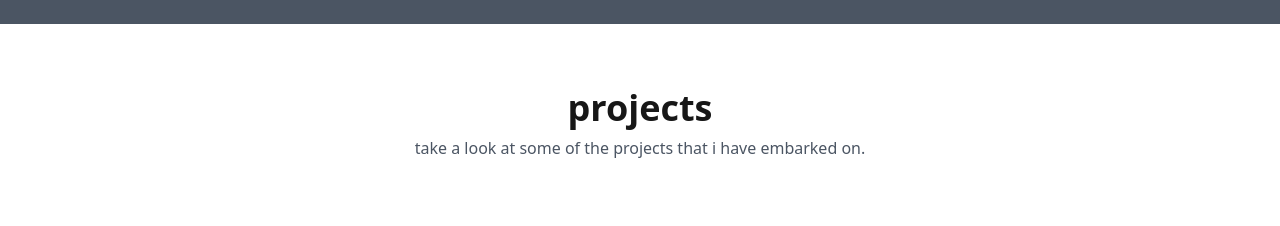
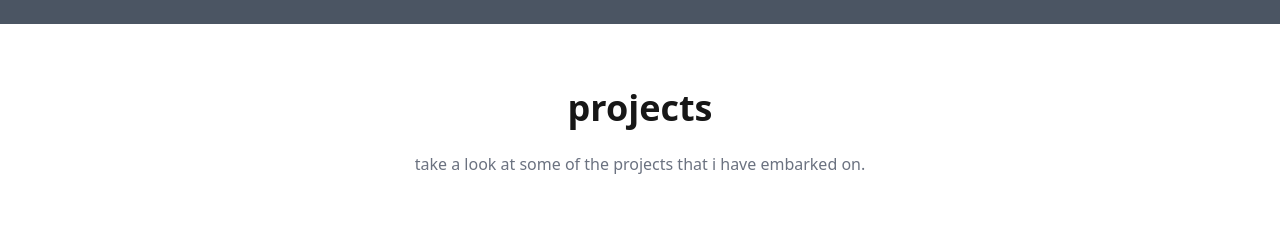
Before and after one commit to f4heemmmmm/faheem-website, a Next.js app in the folder my-portfolio/: page / in a window 1280 px wide. Shown: the part 3160-3386 px from the top of the page. Built offline with nearby package versions, Linux system fonts and the light colour scheme.

Commit message:
changed projects header

```diff
--- a/my-portfolio/src/pages/index.tsx
+++ b/my-portfolio/src/pages/index.tsx
@@ -54,7 +54,7 @@
             {/* SECTION 4: PROJECTS */}
             <section id = "projects" className = "min-h-screen relative w-full px-6 sm:px-12 py-16">
                 <h2 className = "text-4xl font-semibold text-center"> projects </h2>
-                <p className = "text-center text-gray-600 mt-2 max-w-lg mx-auto mb-8">
+                <p className = "text-center text-gray-500 mt-6 max-w-lg mx-auto mb-8">
                     take a look at some of the projects that i have embarked on.
                 </p>
                 <Projects />
```
